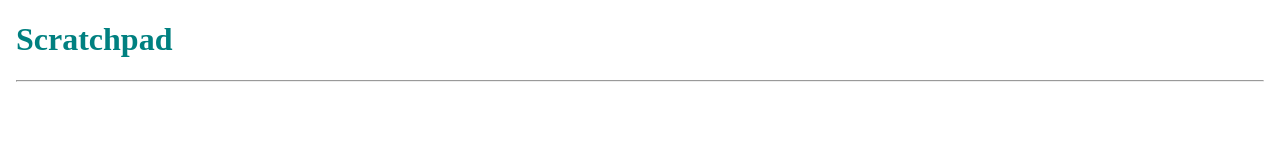
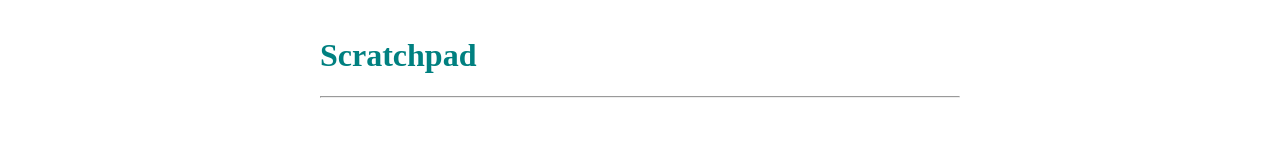
Before and after one commit to Alan-Liang/scratchpad, a plain HTML site: page index.html in a window 1280 px wide. Drawn offline with Linux system fonts and the light colour scheme.

Commit message:
feat: set max width to 640px

```diff
--- a/index.html
+++ b/index.html
@@ -9,23 +9,35 @@
     body {
       margin: 16px;
       box-sizing: border-box;
+      text-align: center;
     }
     h1#title {
       color: teal;
       user-select: none;
     }
     #main {
-      height: 60vh;
       width: 100%;
       color: #002d4d;
       outline: none;
     }
+    #container {
+      width: 100%;
+      text-align: start;
+      display: inline-block;
+    }
+    @media(min-width: 672px) {
+      #container {
+        width: 640px;
+      }
+    }
   </style>
 </head>
 <body>
-  <h1 id="title">Scratchpad</h1>
-  <hr />
-  <div id="main" contenteditable="true"></div>
+  <div id="container">
+    <h1 id="title">Scratchpad</h1>
+    <hr />
+    <div id="main" contenteditable="true"></div>
+  </div>
   <script src="/MarkdownIME.min.js"></script>
   <script>
     var main = document.getElementById('main')
```
